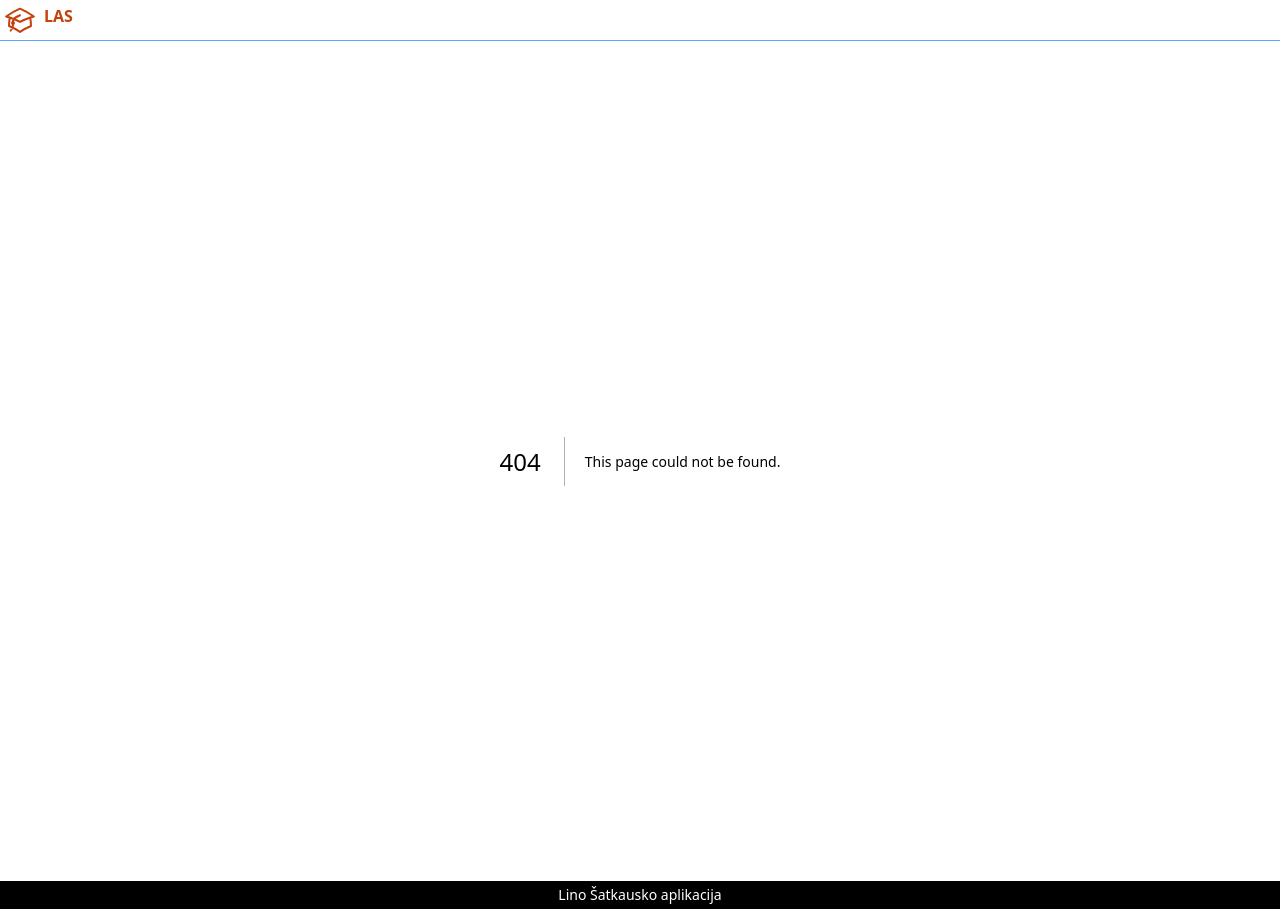
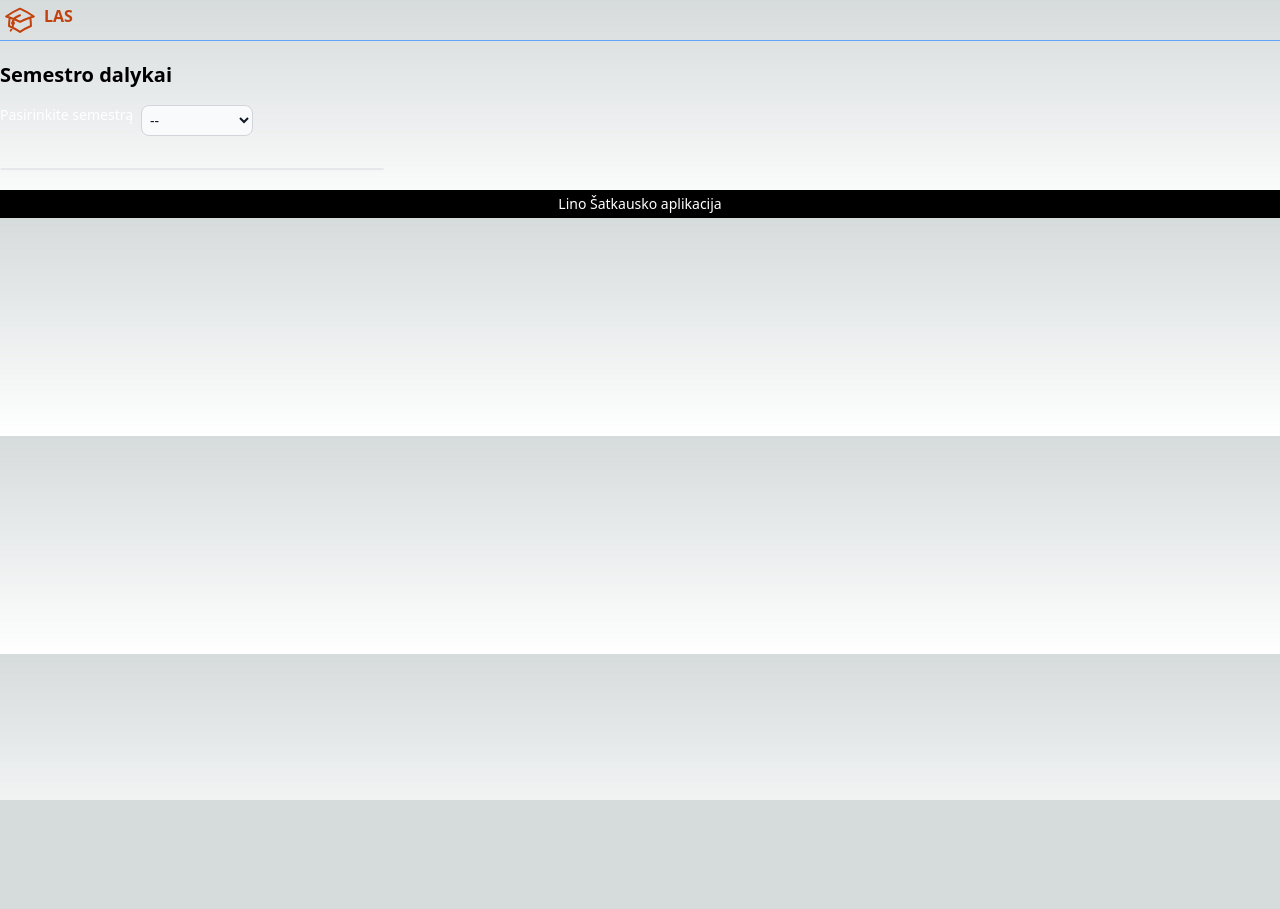
Before and after one commit to LinasSatkauskas/linas-academic-system, a Next.js app: page /subjects in a window 1280 px wide. Before the commit this address had no page. After the commit the page ends 800 px from the top, so only its background shows below. Built offline with nearby package versions, Linux system fonts and the light colour scheme.

Commit message:
7 Uždavinys

```diff
--- /dev/null
+++ b/app/api/semesters/route.ts
@@ -0,0 +1,11 @@
+import { ISemester } from "@/types/semester.t"
+import { type NextRequest } from "next/server"
+
+const semestersDb: ISemester[] = [
+  { id: 1, name: "Pirmas" },
+  { id: 2, name: "Antras" },
+  { id: 3, name: "Trecias" },
+]
+export function GET(request: NextRequest) {
+  return Response.json(semestersDb)
+}
--- /dev/null
+++ b/app/api/subjects/route.ts
@@ -0,0 +1,24 @@
+import { ISubject } from "@/types/subject.t"
+import { type NextRequest } from "next/server"
+
+const subjectsDb: { [key: string]: ISubject[] } = {
+  1: [
+    { id: 1, title: "Matematika" },
+    { id: 2, title: "Anglų k." },
+  ],
+  2: [
+    { id: 3, title: "Objektinis programavimas" },
+    { id: 4, title: "Profesinė kalba" },
+  ],
+  3: [
+    { id: 5, title: "Tinklai" },
+    { id: 6, title: "Duomenų bazės" },
+  ],
+}
+
+export function GET(request: NextRequest) {
+  const searchParams = request.nextUrl.searchParams
+  const semesterId = searchParams.get("semesterId") ?? ""
+  const subjects = subjectsDb[semesterId] || []
+  return Response.json(subjects)
+}
--- /dev/null
+++ b/app/subjects/page.tsx
@@ -0,0 +1,10 @@
+import { SemesterSubjects } from "@/components/subjects/semesterSubjects"
+
+export default function SubjectPage() {
+  return (
+    <div className="grid grid-flow-row gap-4">
+      <h1 className="font-bold text-xl">Semestro dalykai</h1>
+      <SemesterSubjects />
+    </div>
+  )
+}
--- /dev/null
+++ b/components/subjects/parts/semesterDropdown.tsx
@@ -0,0 +1,36 @@
+import { ISemester } from "@/types/semester.t"
+import { useEffect, useState } from "react"
+
+type IProps = { setSemesterId: (s: number) => void }
+
+export function SemesterDropdown(props: IProps) {
+  const { setSemesterId } = props
+  const [semesters, setSemesters] = useState<ISemester[]>([])
+
+  useEffect(() => {
+    fetch("/api/semesters")
+      .then((r) => r.json())
+      .then((r) => r.setSemesters(r))
+      .catch((e) => console.error(e))
+  }, [])
+
+  return (
+    <div className="grid grid-flow-col gap-x-2 justify-start">
+      <label htmlFor="semester" className="text-sm font-medium text-white">
+        Pasirinkite semestrą
+      </label>
+      <select
+        onChange={(e) => setSemesterId(Number(e.target.value) || 0)}
+        id="semester"
+        className="w-28 bg-gray-50 col-span-2 border border-gray-300 text-gray-900 text-sm rounded-lg focus:ring-blue-500 focus:border-blue-500 block p-1"
+      >
+        <option>--</option>
+        {semesters.map((semester) => (
+          <option key={semester.id} value={semester.id}>
+            {semester.name}
+          </option>
+        ))}
+      </select>
+    </div>
+  )
+}
--- /dev/null
+++ b/components/subjects/parts/subjectList.tsx
@@ -0,0 +1,30 @@
+import { ISubject } from "@/types/subject.t"
+import { useEffect, useState } from "react"
+
+type IProps = { semesterId: number }
+
+export function SubjectList(props: IProps) {
+  const { semesterId } = props
+  const [subjects, setSubjects] = useState<ISubject[]>([])
+  useEffect(() => {
+    if (!semesterId) {
+      setSubjects([])
+      return
+    }
+    fetch("/api/subjects?semesterId=${semesterId}")
+      .then((res) => res.json())
+      .then((r) => setSubjects(r))
+  }, [semesterId])
+  return (
+    <ul className="font-medium text-gray-900 bg-white border border-gray-200 rounded-lg">
+      {subjects.map((subject) => (
+        <li
+          key={subject.id}
+          className="px-4 py-2 border-b border-gray-200 rounded-t-lg"
+        >
+          {subject.title}
+        </li>
+      ))}
+    </ul>
+  )
+}
--- /dev/null
+++ b/components/subjects/semesterSubjects.tsx
@@ -0,0 +1,14 @@
+"use client"
+import { useState } from "react"
+import { SemesterDropdown } from "./parts/semesterDropdown"
+import { SubjectList } from "./parts/subjectList"
+
+export function SemesterSubjects() {
+  const [semesterId, setSemesterId] = useState<number>(0)
+  return (
+    <div className="grid grid-flow-row gap-y-8 max-w-sm">
+      <SemesterDropdown setSemesterId={setSemesterId} />
+      <SubjectList semesterId={semesterId} />
+    </div>
+  )
+}
--- /dev/null
+++ b/types/semester.t.ts
@@ -0,0 +1,4 @@
+export interface ISemester {
+  id: number
+  name: string
+}
--- /dev/null
+++ b/types/subject.t.ts
@@ -0,0 +1,4 @@
+export interface ISubject {
+  id: number
+  title: string
+}
```
